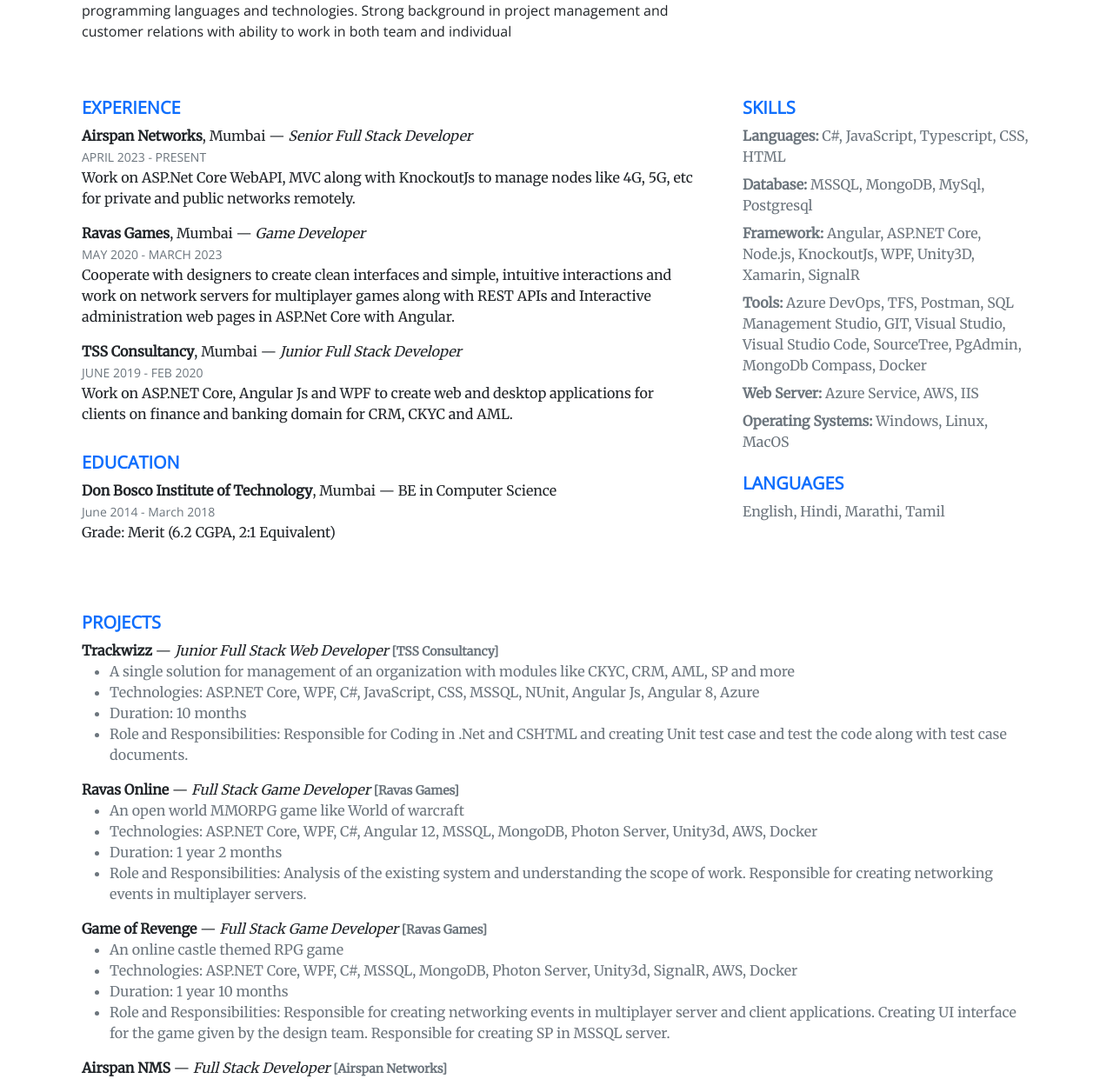
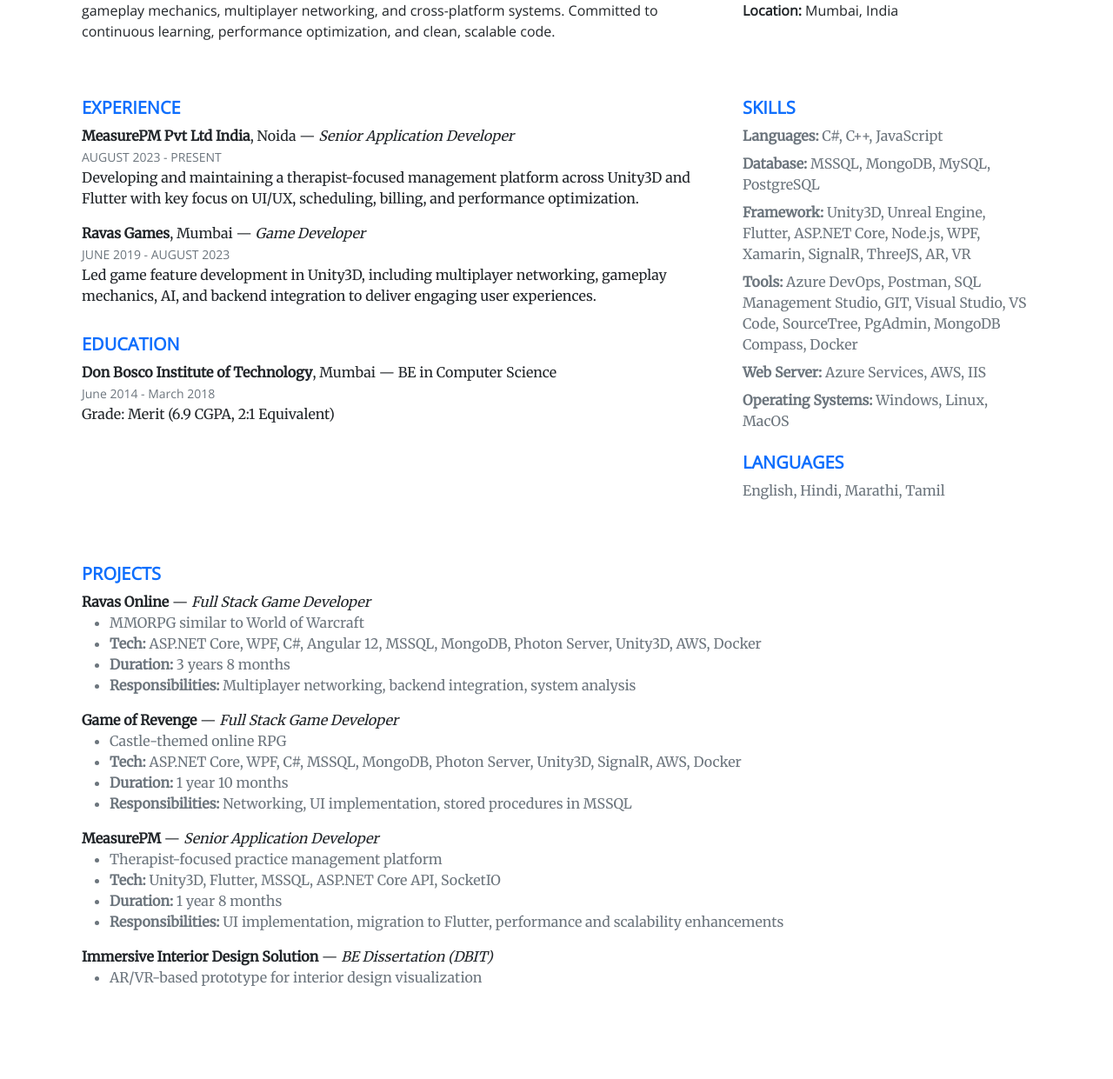
Before and after one commit to deanjoyson/deanjoyson.github.io, a plain HTML site: page index.html in a window 1280 px wide. Shown: the part 176-1417 px from the top of the page at 87% size. Drawn offline with nearby package versions, Linux system fonts and the light colour scheme.

Commit message:
Update index.html

```diff
--- a/index.html
+++ b/index.html
@@ -4,7 +4,7 @@
 <head>
     <meta charset="UTF-8" />
     <meta name="viewport" content="width=device-width, initial-scale=1.0" />
-    <title>Derrick Dayton Xavier - Resume</title>
+    <title>Dean Joyson - Resume</title>
     <link href="https://cdn.jsdelivr.net/npm/bootstrap@5.3.2/dist/css/bootstrap.min.css" rel="stylesheet">
     <link rel="stylesheet" href="style.css">
     <link href="https://fonts.googleapis.com/css2?family=Merriweather&display=swap" rel="stylesheet">
@@ -15,177 +15,105 @@
     <div class="container py-5">
         <div class="row">
             <div class="col-md-8 p-4">
-                <h1>Derrick Dayton Xavier</h1>
+                <h1>Dean Joyson</h1>
                 <p class="f-open-sans">
-                    <strong>Senior Full Stack Developer</strong>
-                    specializing in front and backend development.
-                    Experienced with all stages of the development cycle for dynamic web projects.
-                    Well-versed in numerous programming languages and technologies.
-                    Strong background in project management and customer relations with ability to work in both team and
-                    individual
+                    <strong>Full Stack Game Developer</strong><br>
+                    Passionate about delivering immersive user experiences with strong technical foundations in gameplay mechanics, multiplayer networking, and cross-platform systems. Committed to continuous learning, performance optimization, and clean, scalable code.
                 </p>
             </div>
             <div class="col-md-4 p-4 f-open-sans">
-                <div><strong>Email:</strong>
-                    <a href="mailto:derrickdayton1234@gmail.com">derrickdayton1234@gmail.com</a>
-                </div>
-                <div><strong>LinkedIn:</strong>
-                    <a href="https://www.linkedin.com/in/ddaytonx/">linkedin.com/in/ddaytonx</a>
-                </div>
-                <div><strong>GitHub:</strong>
-                    <a href="https://github.com/ddaytonx">github.com/ddaytonx</a>
-                </div>
-                <div class="pt-2"><strong>Location:</strong> Mumbai, Chennai, Banglore, Pune<br></div>
+                <div><strong>Email:</strong> <a href="mailto:deanjoyson@gmail.com">deanjoyson@gmail.com</a></div>
+                <div><strong>Phone:</strong> (+91) 8898692642</div>
+                <div><strong>LinkedIn:</strong> <a href="https://linkedin.com/in/deanjoyson">linkedin.com/in/deanjoyson</a></div>
+                <div><strong>GitHub:</strong> <a href="https://github.com/deanjoyson">github.com/deanjoyson</a></div>
+                <div class="pt-2"><strong>Location:</strong> Mumbai, India</div>
             </div>
         </div>
 
         <div class="row">
             <div class="col-md-8 p-4">
-                <div>
                 <div class="h5 text-primary f-open-sans text-uppercase"><strong>Experience</strong></div>
                 <div class="pb-3">
                     <div class="mb-3">
-                            <div><strong>Airspan Networks</strong>, Mumbai — <em>Senior Full Stack Developer</em></div>
-                            <div class="text-secondary text-uppercase f-open-sans"><small>April 2023 - Present</small>
-                            </div>
-                            <div>Work on ASP.Net Core WebAPI, MVC along with KnockoutJs to manage nodes like 4G, 5G, etc
-                                for
-                                private and public networks remotely.</div>
+                        <div><strong>MeasurePM Pvt Ltd India</strong>, Noida — <em>Senior Application Developer</em></div>
+                        <div class="text-secondary text-uppercase f-open-sans"><small>August 2023 - Present</small></div>
+                        <div>Developing and maintaining a therapist-focused management platform across Unity3D and Flutter with key focus on UI/UX, scheduling, billing, and performance optimization.</div>
                     </div>
                     <div class="mb-3">
                         <div><strong>Ravas Games</strong>, Mumbai — <em>Game Developer</em></div>
-                            <div class="text-secondary text-uppercase f-open-sans"><small>May 2020 - March 2023</small>
+                        <div class="text-secondary text-uppercase f-open-sans"><small>June 2019 - August 2023</small></div>
+                        <div>Led game feature development in Unity3D, including multiplayer networking, gameplay mechanics, AI, and backend integration to deliver engaging user experiences.</div>
                     </div>
-                            <div>Cooperate with designers to create clean interfaces and simple, intuitive interactions
-                                and
-                                work
-                                on network servers for multiplayer games along with REST APIs and Interactive
-                                administration
-                                web
-                                pages in ASP.Net Core with Angular.</div>
                 </div>
+
+                <div class="h5 text-primary f-open-sans text-uppercase"><strong>Education</strong></div>
+                <div>
                     <div class="mb-3">
-                            <div><strong>TSS Consultancy</strong>, Mumbai — <em>Junior Full Stack Developer</em></div>
-                            <div class="text-secondary text-uppercase f-open-sans"><small>June 2019 - Feb 2020</small>
-                            </div>
-                            <div>Work on ASP.NET Core, Angular Js and WPF to create web and desktop applications for
-                                clients
-                                on
-                                finance and banking domain for CRM, CKYC and AML.</div>
+                        <div><strong>Don Bosco Institute of Technology</strong>, Mumbai — BE in Computer Science</div>
+                        <div class="text-secondary f-open-sans"><small>June 2014 - March 2018</small></div>
+                        <div>Grade: Merit (6.9 CGPA, 2:1 Equivalent)</div>
                     </div>
                 </div>
             </div>
-                <div class="pb-3">
-                    <div class="h5 text-primary f-open-sans text-uppercase"><strong>Education</strong></div>
-                    <div>
-                        <div class="mb-3">
-                            <div><strong>Don Bosco Institute of Technology</strong>, Mumbai — BE in Computer Science
-                            </div>
-                            <div class="text-secondary f-open-sans"><small>June 2014 - March 2018</small></div>
-                            <div>Grade: Merit (6.2 CGPA, 2:1 Equivalent)</div>
-                        </div>
-                    </div>
-                </div>
-            </div>
+
             <div class="col-md-4 p-4">
                 <div class="pb-3">
                     <div class="h5 text-primary f-open-sans text-uppercase"><strong>Skills</strong></div>
-                    <div>
-                        <div class="mb-2 text-secondary"><strong>Languages:</strong><span> C#, JavaScript, Typescript,
-                                CSS,
-                                HTML</span></div>
-                        <div class="mb-2 text-secondary"><strong>Database:</strong><span> MSSQL, MongoDB, MySql,
-                                Postgresql</span></div>
-                        <div class="mb-2 text-secondary"><strong>Framework:</strong><span> Angular, ASP.NET Core,
-                                Node.js,
-                                KnockoutJs, WPF, Unity3D, Xamarin, SignalR</span></div>
-                        <div class="mb-2 text-secondary"><strong>Tools:</strong><span> Azure DevOps, TFS, Postman, SQL
-                                Management Studio, GIT, Visual Studio, Visual Studio Code, SourceTree, PgAdmin, MongoDb
-                                Compass, Docker</span></div>
-                        <div class="mb-2 text-secondary"><strong>Web Server:</strong><span> Azure Service, AWS,
-                                IIS</span>
-                        </div>
-                        <div class="mb-2 text-secondary"><strong>Operating Systems:</strong><span> Windows, Linux,
-                                MacOS</span></div>
+                    <div class="text-secondary">
+                        <div class="mb-2"><strong>Languages:</strong> C#, C++, JavaScript</div>
+                        <div class="mb-2"><strong>Database:</strong> MSSQL, MongoDB, MySQL, PostgreSQL</div>
+                        <div class="mb-2"><strong>Framework:</strong> Unity3D, Unreal Engine, Flutter, ASP.NET Core, Node.js, WPF, Xamarin, SignalR, ThreeJS, AR, VR</div>
+                        <div class="mb-2"><strong>Tools:</strong> Azure DevOps, Postman, SQL Management Studio, GIT, Visual Studio, VS Code, SourceTree, PgAdmin, MongoDB Compass, Docker</div>
+                        <div class="mb-2"><strong>Web Server:</strong> Azure Services, AWS, IIS</div>
+                        <div class="mb-2"><strong>Operating Systems:</strong> Windows, Linux, MacOS</div>
                     </div>
                 </div>
+
                 <div class="pb-3">
                     <div class="h5 text-primary f-open-sans text-uppercase"><strong>Languages</strong></div>
                     <div class="mb-2 text-secondary">English, Hindi, Marathi, Tamil</div>
                 </div>
             </div>
         </div>
+
         <div class="row">
             <div class="col-12 p-4">
                 <div class="h5 text-primary f-open-sans text-uppercase"><strong>Projects</strong></div>
+
                 <div class="mb-3">
-                    <div><strong>Trackwizz</strong> — <em>Junior Full Stack Web Developer</em>
-                        <span class="text-secondary"><small> <strong>[TSS Consultancy]</strong></small></span>
-                    </div>
-                    <ul class=text-secondary>
-                        <li>A single solution for management of an organization with modules like CKYC, CRM, AML, SP and
-                            more</li>
-                        <li>Technologies: ASP.NET Core, WPF, C#, JavaScript, CSS, MSSQL, NUnit, Angular Js, Angular 8,
-                            Azure</li>
-                        <li>Duration: 10 months</li>
-                        <li>Role and Responsibilities: Responsible for Coding in .Net and CSHTML and creating Unit test
-                            case and test the code along with test case documents.</li>
+                    <div><strong>Ravas Online</strong> — <em>Full Stack Game Developer</em></div>
+                    <ul class="text-secondary">
+                        <li>MMORPG similar to World of Warcraft</li>
+                        <li><strong>Tech:</strong> ASP.NET Core, WPF, C#, Angular 12, MSSQL, MongoDB, Photon Server, Unity3D, AWS, Docker</li>
+                        <li><strong>Duration:</strong> 3 years 8 months</li>
+                        <li><strong>Responsibilities:</strong> Multiplayer networking, backend integration, system analysis</li>
                     </ul>
                 </div>
 
                 <div class="mb-3">
-                    <div><strong>Ravas Online</strong> — <em>Full Stack Game Developer</em>
-                        <span class="text-secondary"><small> <strong>[Ravas Games]</strong></small></span>
-                    </div>
-                    <ul class=text-secondary>
-                        <li>An open world MMORPG game like World of warcraft</li>
-                        <li>Technologies: ASP.NET Core, WPF, C#, Angular 12, MSSQL, MongoDB, Photon Server, Unity3d,
-                            AWS, Docker</li>
-                        <li>Duration: 1 year 2 months</li>
-                        <li>Role and Responsibilities: Analysis of the existing system and understanding the scope of
-                            work. Responsible for creating networking events in multiplayer servers.</li>
+                    <div><strong>Game of Revenge</strong> — <em>Full Stack Game Developer</em></div>
+                    <ul class="text-secondary">
+                        <li>Castle-themed online RPG</li>
+                        <li><strong>Tech:</strong> ASP.NET Core, WPF, C#, MSSQL, MongoDB, Photon Server, Unity3D, SignalR, AWS, Docker</li>
+                        <li><strong>Duration:</strong> 1 year 10 months</li>
+                        <li><strong>Responsibilities:</strong> Networking, UI implementation, stored procedures in MSSQL</li>
                     </ul>
                 </div>
 
                 <div class="mb-3">
-                    <div><strong>Game of Revenge</strong> — <em>Full Stack Game Developer</em>
-                        <span class="text-secondary"><small> <strong>[Ravas Games]</strong></small></span>
-                    </div>
-                    <ul class=text-secondary>
-
-                        <li>An online castle themed RPG game</li>
-                        <li>Technologies: ASP.NET Core, WPF, C#, MSSQL, MongoDB, Photon Server, Unity3d, SignalR, AWS,
-                            Docker</li>
-                        <li>Duration: 1 year 10 months</li>
-                        <li>Role and Responsibilities: Responsible for creating networking events in multiplayer server
-                            and client applications. Creating UI interface for the game given by the design team.
-                            Responsible for creating SP in MSSQL server. </li>
+                    <div><strong>MeasurePM</strong> — <em>Senior Application Developer</em></div>
+                    <ul class="text-secondary">
+                        <li>Therapist-focused practice management platform</li>
+                        <li><strong>Tech:</strong> Unity3D, Flutter, MSSQL, ASP.NET Core API, SocketIO</li>
+                        <li><strong>Duration:</strong> 1 year 8 months</li>
+                        <li><strong>Responsibilities:</strong> UI implementation, migration to Flutter, performance and scalability enhancements</li>
                     </ul>
                 </div>
 
                 <div class="mb-3">
-                    <div><strong>Airspan NMS</strong> — <em>Full Stack Developer</em>
-                        <span class="text-secondary"><small> <strong>[Airspan Networks]</strong></small></span>
-                    </div>
-                    <ul class=text-secondary>
-                        <li>A management page of an all Airspan productions and its related network functions</li>
-                        <li>Technologies: ASP.NET Core, WPF, C#, JavaScript, CSS, MSSQL, NUnit, KnockoutJs, Azure,
-                            Docker</li>
-                        <li>Duration: 2 year</li>
-                        <li>Role and Responsibilities: Responsible for Coding in .Net and CSHTML, creating web api and
-                            pages along with client custom scripts. Creating Unit test case and test the code along with
-                            test case documents.</li>
-                    </ul>
-                </div>
-
-                <div class="mb-3">
-                    <div><strong>An Immersive interior designing solution based on the principles of mixed
-                            reality</strong> — <em>(BE Dissertation)</em>
-                        <span class="text-secondary"><small> <strong>[DBIT]</strong></small></span>
-                    </div>
-                    <ul class=text-secondary>
-                        <li>A prototype product to design and view interior decor and furniture using AR and VR
-                            technologies</li>
+                    <div><strong>Immersive Interior Design Solution</strong> — <em>BE Dissertation (DBIT)</em></div>
+                    <ul class="text-secondary">
+                        <li>AR/VR-based prototype for interior design visualization</li>
                     </ul>
                 </div>
             </div>
@@ -193,4 +121,5 @@
     </div>
 </body>
 
+
 </html>
```
Lines whose indentation alone changed are shown as unchanged.
